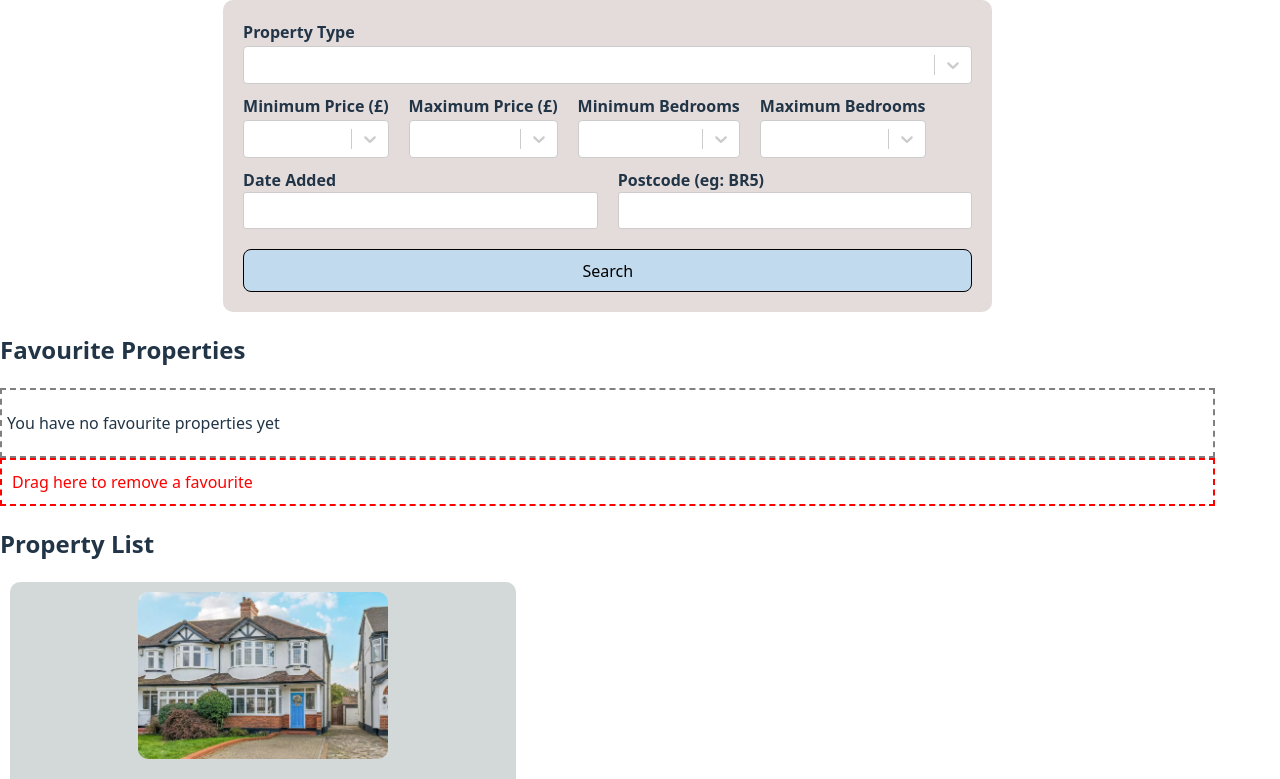
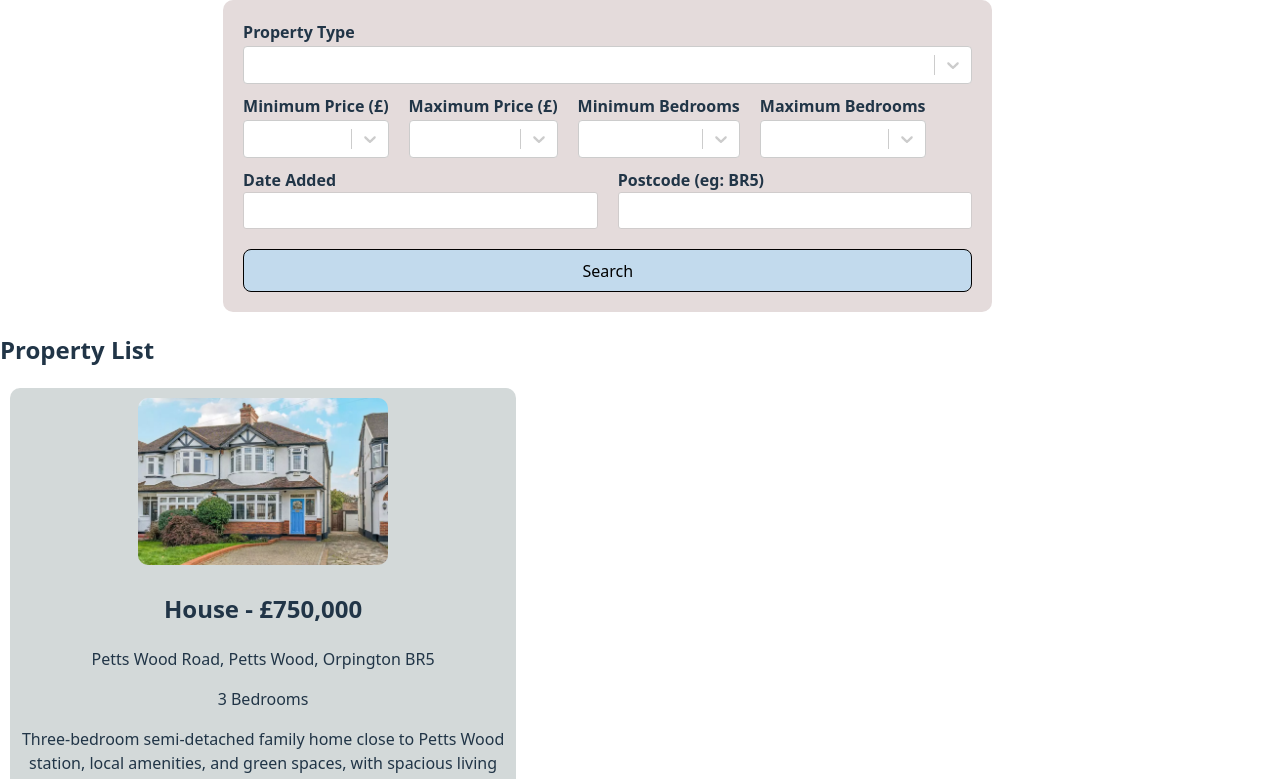
Before and after one commit to shashini13/React-CW, a React (Vite) app: page / in a window 1280 px wide. Shown: the top 779 px of the page. Built offline with nearby package versions, Linux system fonts and the light colour scheme.

Commit message:
Wrapped PropertyList and Favourites together to add css

```diff
--- a/src/App.jsx
+++ b/src/App.jsx
@@ -87,13 +87,15 @@ function App() {
         <Route path="/" element={
           <>
             <SearchForm onSearch={filtering}/>
+            <div className="below-search-form-section">
+              <PropertyList results={results} onFavourite={addFavourite}/>
               <Favourites
                 favouriteProperties={favourites}
                 removeFavourite={removeFavourite}
                 clearFavourites={clearFavourites}
                 addFavourite={addFavourite}
               />
-            <PropertyList results={results} onFavourite={addFavourite}/>
+            </div>
           </>
           }
         />
```
Lines whose indentation alone changed are shown as unchanged.
